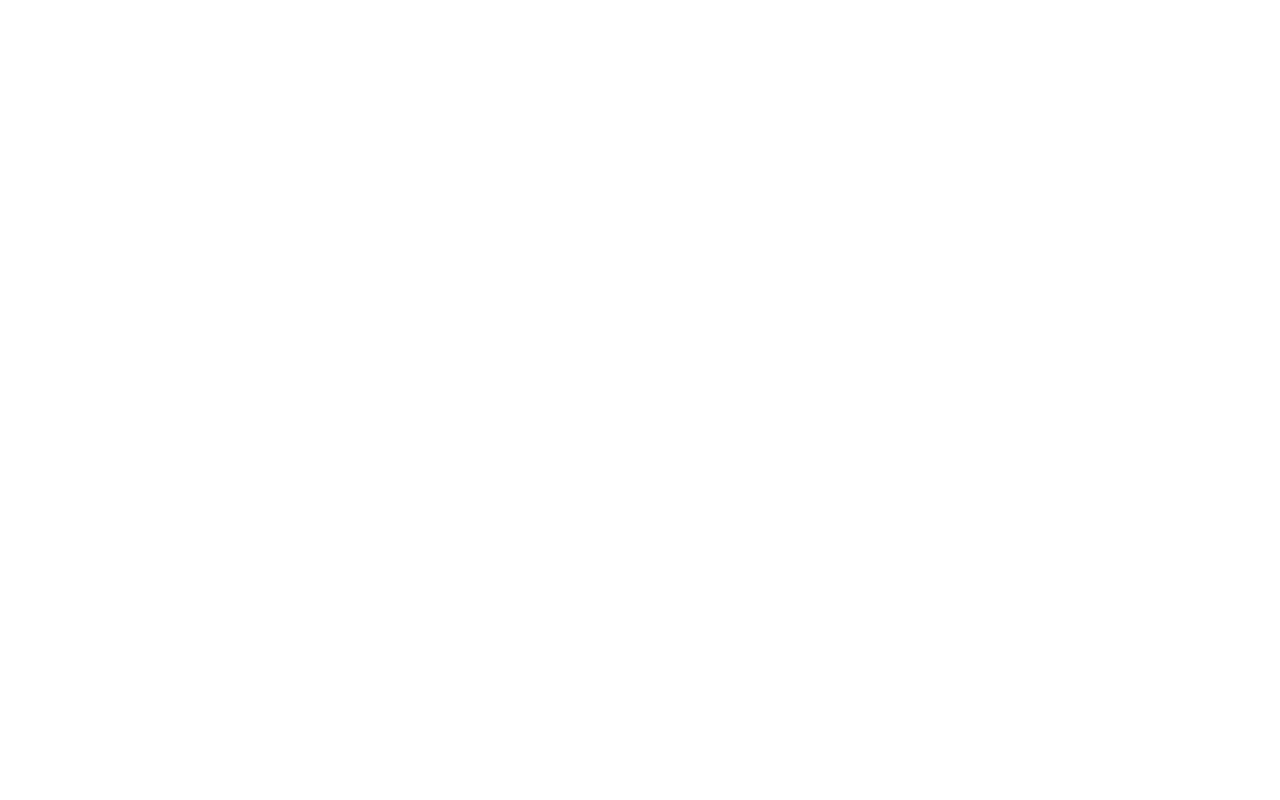
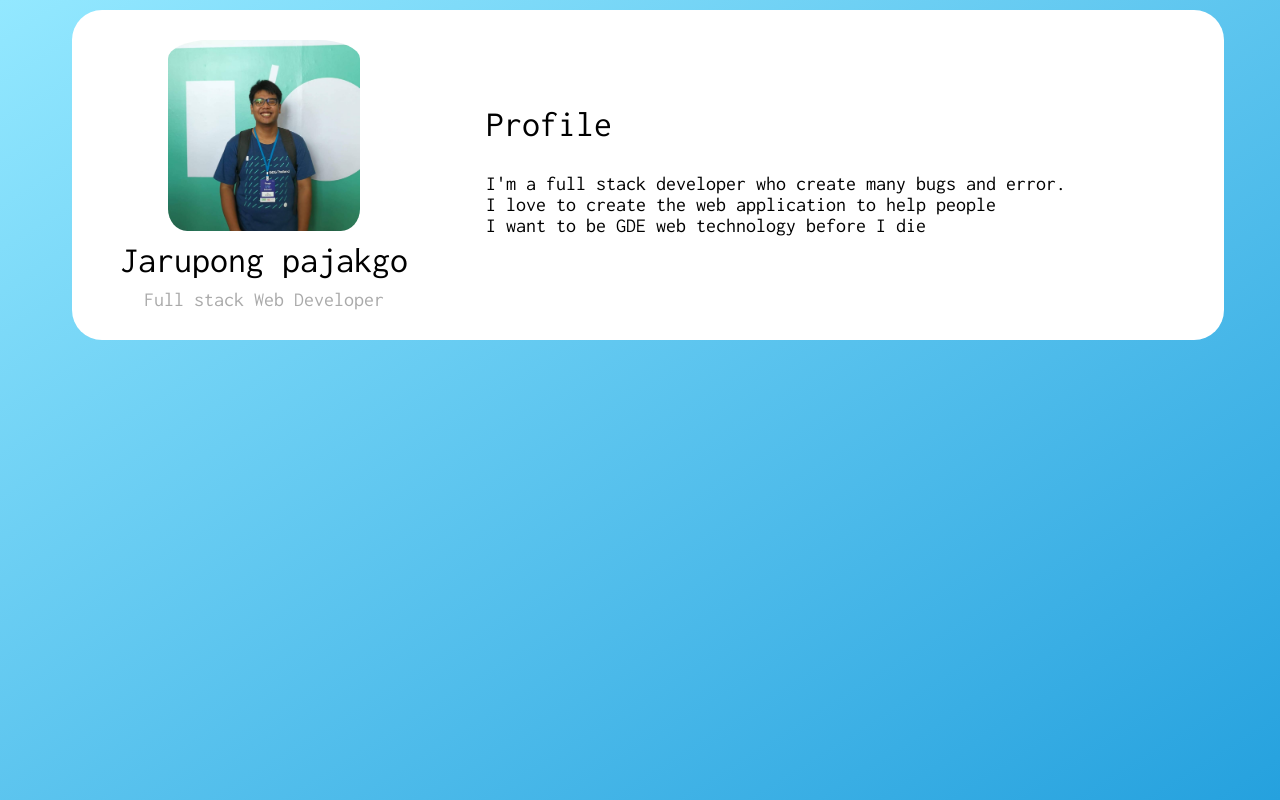
Before and after one commit to annibuliful/resume, a plain HTML site: page index.html in a window 1280 px wide. Drawn offline with Linux system fonts and the light colour scheme.

Commit message:
[Profile]

```diff
--- a/assets/style.css
+++ b/assets/style.css
@@ -1,15 +1,90 @@
-*{
+* {
   font-family: 'Inconsolata', monospace;
+
 }
-div.container{
-  display: flex;
-  align-items: center;
-  justify-content: center;
+div{
+  -webkit-margin-before: 10px;
+  -webkit-margin-after: 0px;
+  -webkit-margin-start: 0px;
+  -webkit-margin-end: 0px;
+}
+p{
+  -webkit-margin-before: 10px;
+  -webkit-margin-after: 0px;
+  -webkit-margin-start: 0px;
+  -webkit-margin-end: 0px;
+}
+body{
+  background: linear-gradient(to bottom right, #93e8ff, #25a1de);
 }
 
-div.title{
+
+/**
+* text color
+*/
+
+.color-gray {
+  color: rgb(170, 170, 170);
+}
+.bg-white{
+  background-color: white;
+}
+
+/**
+* text
+*/
+
+.text-center {
+  text-align: center;
+}
+p.topic{
+  font-size: 36px;
+  padding-bottom: 20px;
+  padding-top: 30px;
+}
+p.title {
+  font-size: 36px;
+}
+
+p.subtitle {
+  font-size: 20px;
+}
+
+p.content {
+  word-wrap: break-word;
+  font-size: 20px;
+}
+
+/**
+* layout
+*/
+
+div.container {
   display: flex;
+  width: 90vw;
+  margin-left: 5vw;
+  flex-wrap: wrap;
+  border-radius: 30px;
 }
-p.name{
-  font-size: 30px;
+
+.col-5 {
+  width: 50vw;
+  margin: 0 30px 30px 0;
 }
+
+.col-3 {
+  width: 30vw;
+  margin: 0 30px 30px 0;
+}
+div.block-scope{
+  padding-top: 35px;
+}
+
+img.title {
+  display: block;
+  margin-left: auto;
+  margin-right: auto;
+  width: 50%;
+  padding-top: 30px;
+  border-radius: 22% 22% 10% 10%;
+}
--- a/index.html
+++ b/index.html
@@ -1,13 +1,28 @@
 <html>
+
 <head>
   <link rel="stylesheet" type="text/css" href="assets/style.css">
   <link href="https://fonts.googleapis.com/css?family=Inconsolata" rel="stylesheet">
 </head>
+
 <body>
-  <div class="container">
-    <div class="title">
-
+  <div class="container bg-white">
+    <div class="col-3">
+      <img src="assets/profile.jpg" class="title">
+      <p class="title text-center">Jarupong pajakgo</p>
+      <p class="subtitle color-gray text-center">Full stack Web Developer</p>
+    </div>
+    <div class="col-6">
+      <div class="block-scope">
+        <p class="topic">Profile</p>
+        <p class="content">I'm a full stack developer who create many bugs and error.
+          <br>I love to create the web application to help people
+          <br>I want to be GDE web technology before I die
+          <br>
+        </p>
+      </div>
     </div>
   </div>
 </body>
+
 </html>
```
Also changed, not shown: assets/profile.jpg (added).
